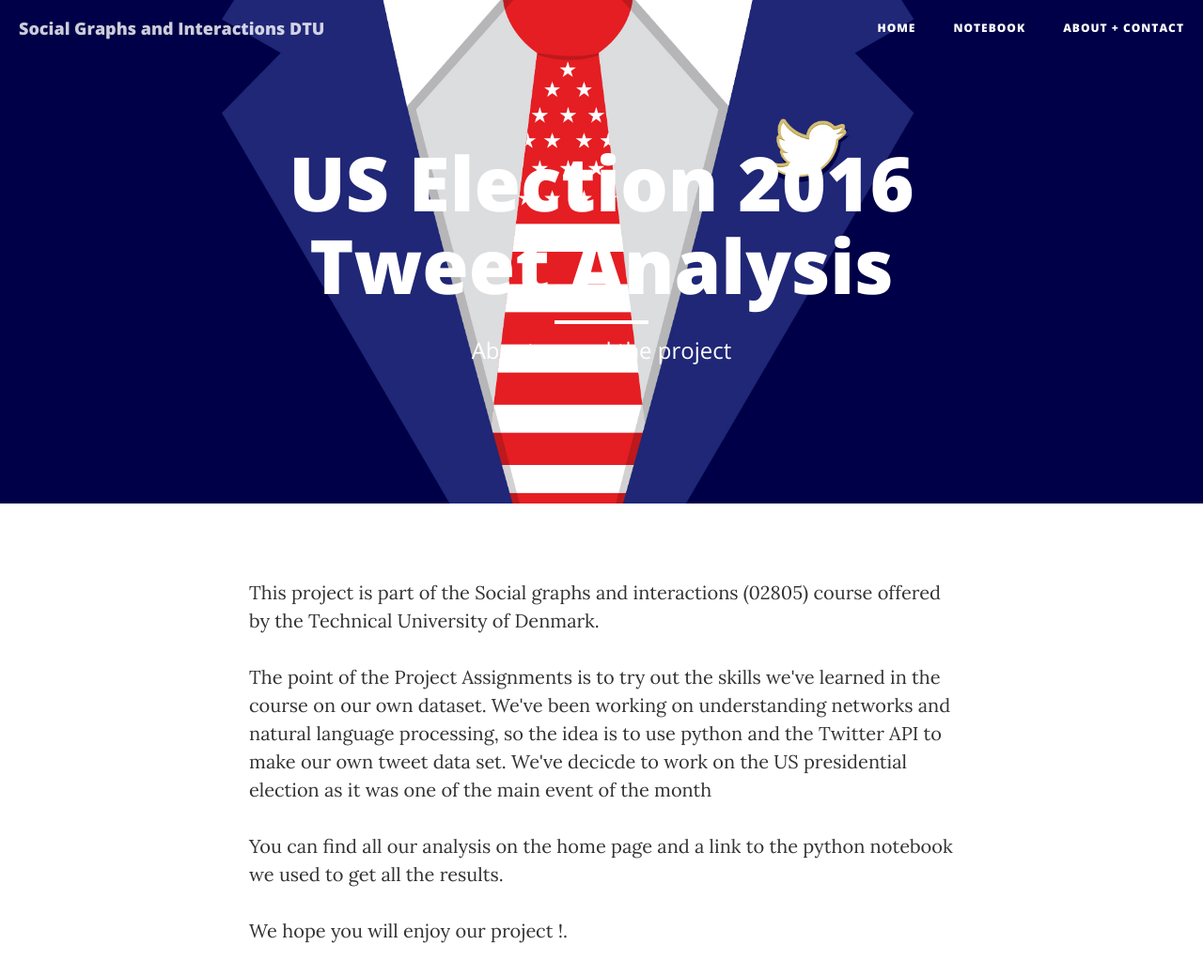
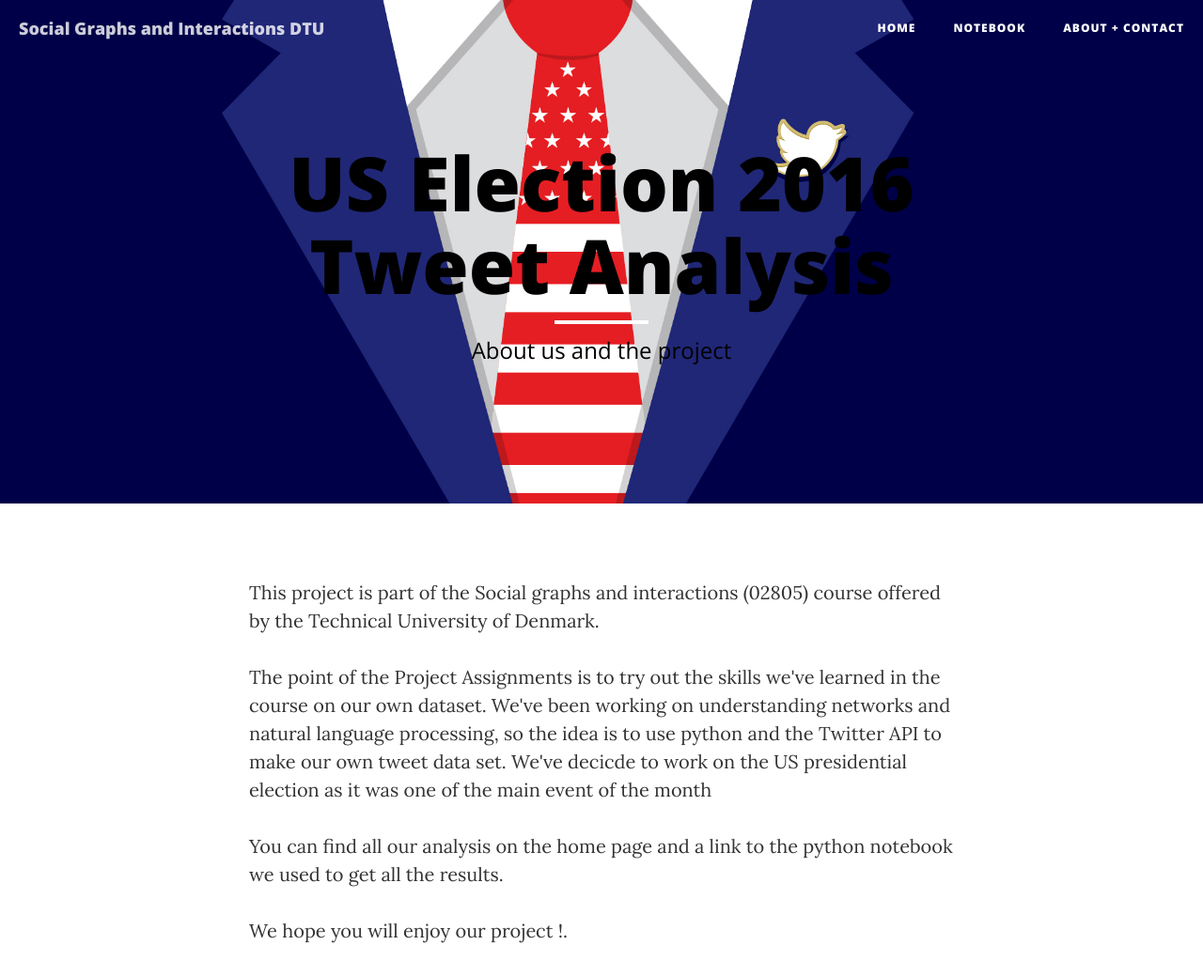
Before and after one commit to USElections2016TweetAnalysis/uselections2016tweetanalysis.github.io, a website: page contact.html in a window 1280 px wide. Shown: the top 1039 px of the page at 94% size. Drawn offline with nearby package versions, Linux system fonts and the light colour scheme.

Commit message:
layout again, Im spamming

```diff
--- a/contact.html
+++ b/contact.html
@@ -74,9 +74,9 @@
             <div class="row">
                 <div class="col-lg-8 col-lg-offset-2 col-md-10 col-md-offset-1">
                     <div class="site-heading">
-                        <h1>US Election 2016 Tweet Analysis</h1>
+                        <h1><font color="black">US Election 2016 Tweet Analysis</h1></font>
                         <hr class="small">
-                        <span class="subheading">About us and the project</span>
+                        <span class="subheading"><font color="black"> About us and the project</span></font>
                     </div>
                 </div>
             </div>
```
Also changed, not shown: notebook.html (+2 -2 lines).
